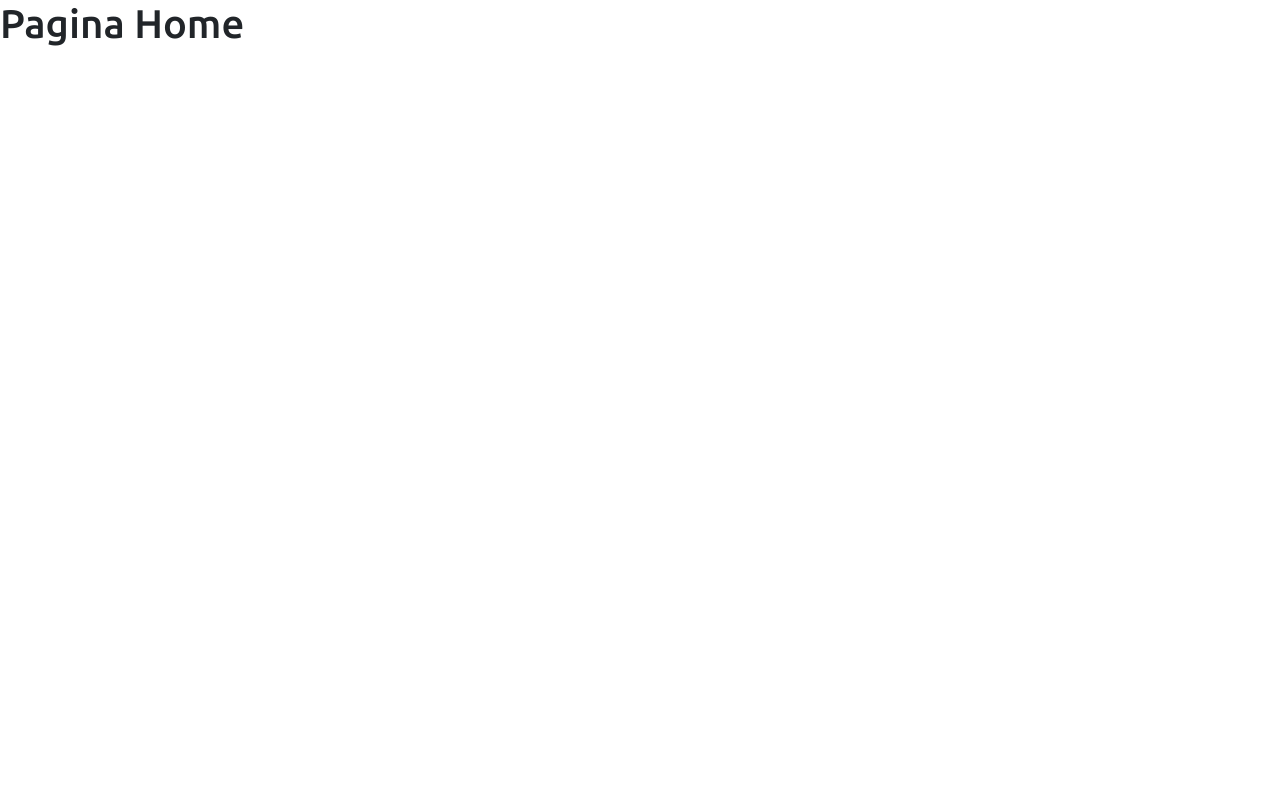
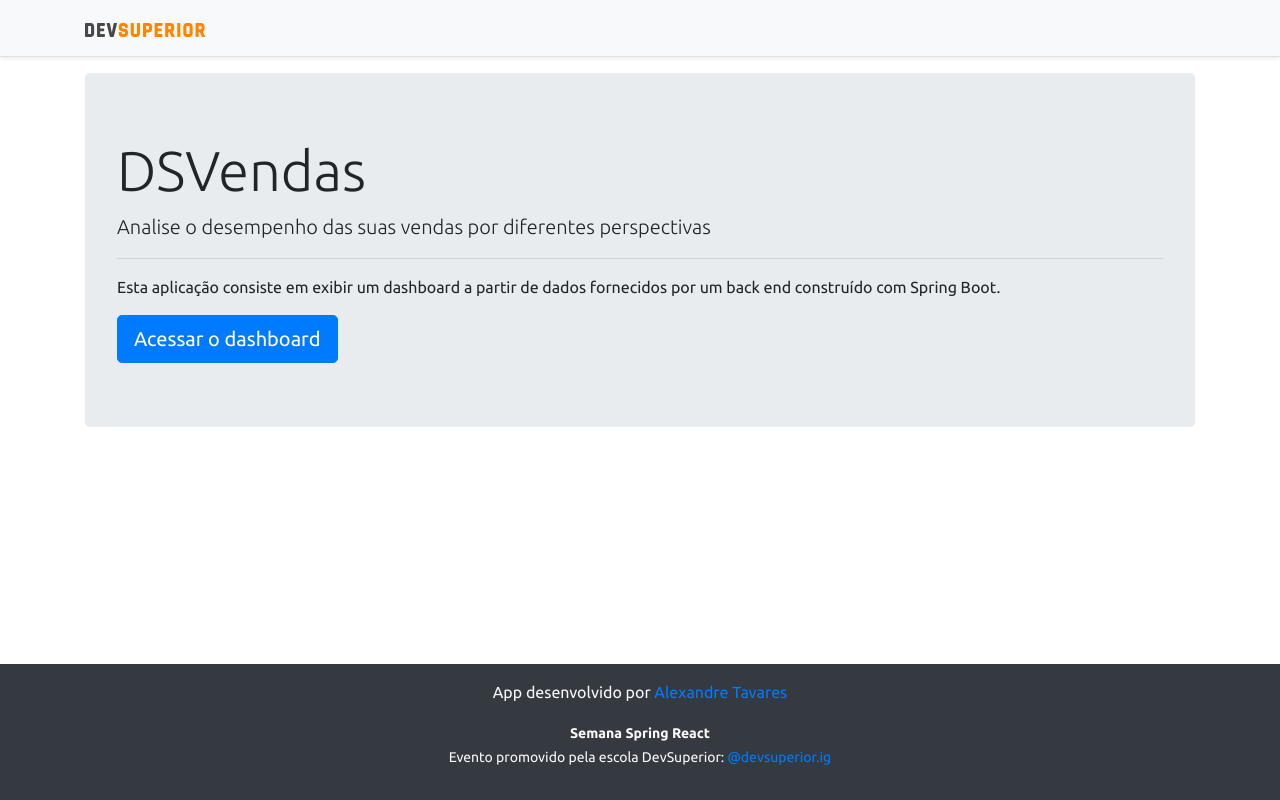
Before and after one commit to aluizt/spring-react, a React (Create React App) app in the folder frontend/: page / in a window 1280 px wide. Built offline with nearby package versions, Linux system fonts and the light colour scheme.

Commit message:
Home, navigation

```diff
--- a/frontend/src/components/NavBar/navbar.tsx
+++ b/frontend/src/components/NavBar/navbar.tsx
@@ -1,11 +1,15 @@
 import ImgDsDark from 'assets/img/ds-dark.svg';
+import React from 'react';
+import { Link } from 'react-router-dom';
 
 const NavBar = () => {
     return (
         <div className="d-flex flex-column flex-md-row align-items-center p-3 px-md-4 mb-3 bg-light border-bottom shadow-sm">
             <div className="container">
                 <nav className="my-2 my-md-0 mr-md-3">
-                    <img src={ImgDsDark} alt="DevSuperior" width="120" />
+                    <Link to="/">
+                        <img src={ImgDsDark} alt="DevSuperior" width="120" />
+                    </Link>
                 </nav>
             </div>
         </div>
--- a/frontend/src/pages/Home/home.tsx
+++ b/frontend/src/pages/Home/home.tsx
@@ -1,8 +1,25 @@
+import Footer from "components/Footer/footer"
+import NavBar from "components/NavBar/navbar"
+import React from "react"
+import { Link } from "react-router-dom"
+
 const Home = () => {
     return (
-        <div >
-            <h1>Pagina Home</h1>
+        <>
+        <NavBar/>
+        <div className="container">
+            <div className="jumbotron">
+                <h1 className="display-4">DSVendas</h1>
+                <p className="lead">Analise o desempenho das suas vendas por diferentes perspectivas</p>
+                <hr />
+                <p>Esta aplicação consiste em exibir um dashboard a partir de dados fornecidos por um back end construído com Spring Boot.</p>
+                <Link className ="btn btn-primary btn-lg" to ="/dashboard">
+                    Acessar o dashboard
+                </Link>
+            </div>
         </div>
+        <Footer/>
+        </>
     )
 }
 
```
